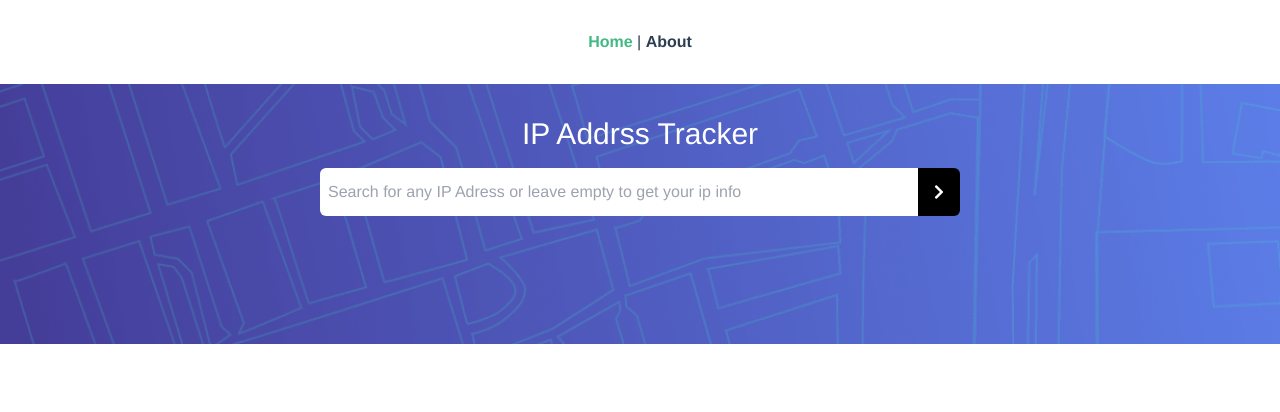
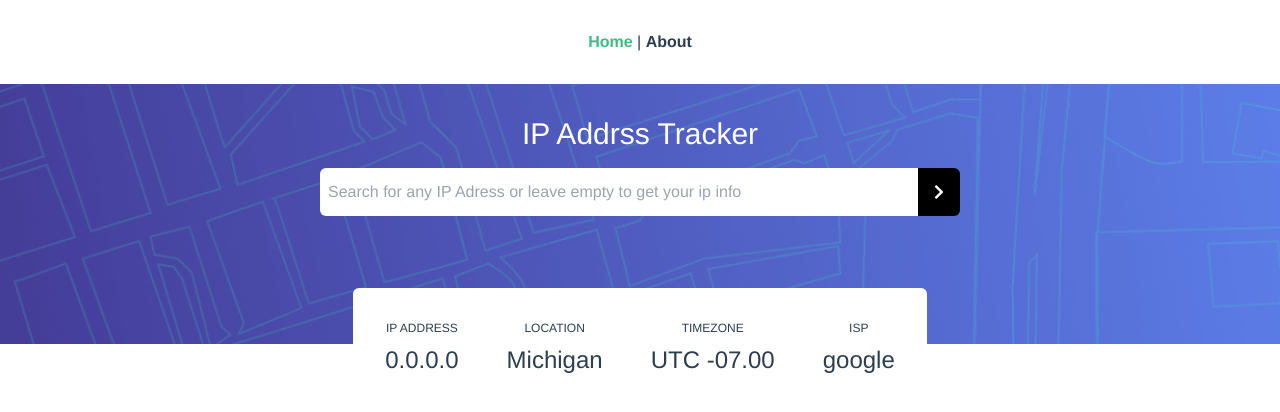
Before and after one commit to ZahidHasan24/ip-tracker, a Vue app: page / in a window 1280 px wide. Shown: the top 412 px of the page. Built offline with nearby package versions, Linux system fonts and the light colour scheme.

Commit message:
added ip address info design

```diff
--- /dev/null
+++ b/src/components/IPInfo.vue
@@ -0,0 +1,23 @@
+<template>
+  <div class="absolute -bottom-64 lg:-bottom-20 flex flex-col lg:flex-row bg-white gap-y-4 gap-x-12 px-8 pt-8 pb-12 rounded-md">
+    <div class="felx flex-col">
+      <h3 class="text-xs mb-2 uppercase">IP Address</h3>
+      <span class="text-2xl">0.0.0.0</span>
+    </div>
+    <div class="felx flex-col">
+      <h3 class="text-xs mb-2 uppercase">Location</h3>
+      <span class="text-2xl">Michigan</span>
+    </div>
+    <div class="felx flex-col">
+      <h3 class="text-xs mb-2 uppercase">Timezone</h3>
+      <span class="text-2xl">UTC -07.00</span>
+    </div>
+    <div class="felx flex-col">
+      <h3 class="text-xs mb-2 uppercase">ISP</h3>
+      <span class="text-2xl">google</span>
+    </div>
+  </div>
+</template>
+<script>
+export default {};
+</script>
--- a/src/views/Home.vue
+++ b/src/views/Home.vue
@@ -14,15 +14,20 @@
           <i class="cursor-pointer bg-black text-white px-4 rounded-tr-md rounded-br-md flex items-center fas fa-chevron-right" />
         </div>
       </div>
+      <!-- IPInfo -->
+      <IPInfo />
     </div>
   </div>
 </template>
 
 <script>
 // @ is an alias to /src
-
+import IPInfo from '@/components/IPInfo.vue'
 
 export default {
   name: 'Home',
+  components: {
+    IPInfo,
+  }
 }
 </script>
```
